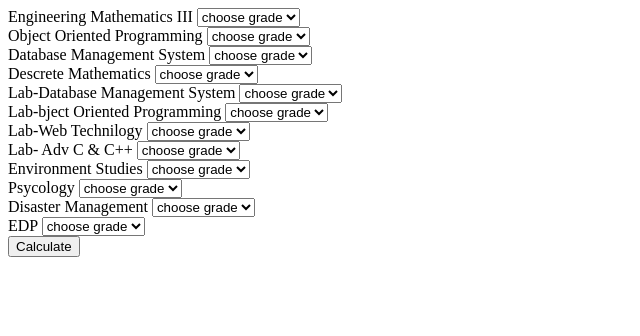
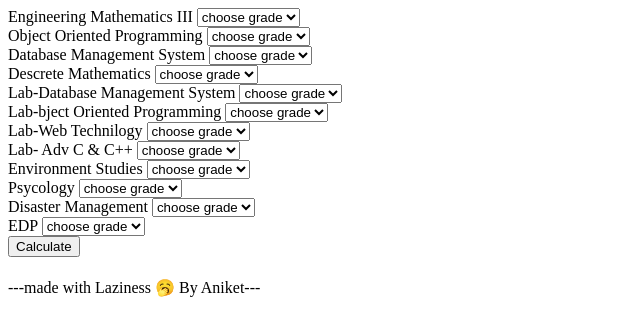
Before and after one commit to thisanie/cgpa-calculator, a plain HTML site: page index.html in a window 1280 px wide. Shown: the whole page, without its empty margins (0-640 px from the left). Drawn offline with Linux system fonts and the light colour scheme.

Commit message:
Update index.html
footer added

```diff
--- a/index.html
+++ b/index.html
@@ -170,6 +170,8 @@
       </div>
       <button class="btn">Calculate</button>
       <h1></h1>
+
+      <footer>---made with Laziness 🥱 By Aniket---</footer>
     </div>
     <script>
         var m1,m2,m3,m4,m5,m6,m7,m8,m9,m10;
```
